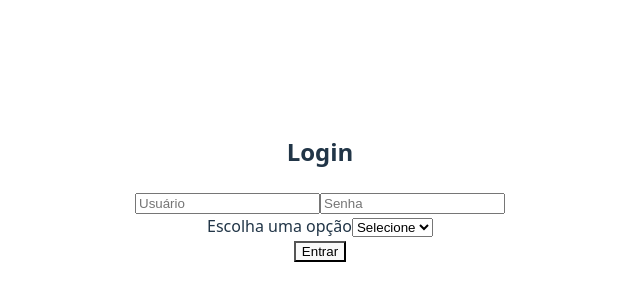
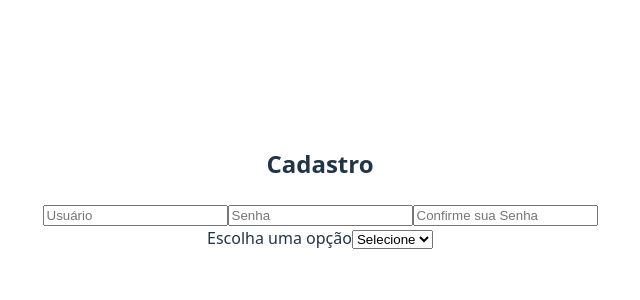
Before and after one commit to ThiagoKagoiki/botao-cidadao, a React (Vite) app: page / in a window 1280 px wide. Shown: the part 212-512 px from the top of the page, without its empty margins (320-960 px from the left). Built offline with nearby package versions, Linux system fonts and the light colour scheme.

Commit message:
inicializando o sistema de cadastro

```diff
--- a/src/App.jsx
+++ b/src/App.jsx
@@ -1,11 +1,12 @@
 
 import './App.css'
-import { BrowserRouter as Router, Routes, Route, Navigate } from 'react-router-dom';
+import { BrowserRouter as Router, Routes, Route } from 'react-router-dom';
 import { Login } from './Pages/Login.jsx';
 import { AuthProvider } from './Contexts/AuthContext.jsx';
 import { Home } from './Pages/Home.jsx';
 import { PrivateRoute } from './Componentes/PrivateRoute.jsx';
 import { Prefeitura } from './Pages/Prefeitura.jsx';
+import { Cadastro } from './Pages/Cadastro.jsx';
 
 
 function App() {
@@ -15,7 +16,8 @@ function App() {
       <AuthProvider>
         <Router>
           <Routes>
-            <Route path='/' element={<Login/>}/>
+            <Route path='/' element={<Cadastro/>}/>
+            <Route path='/login' element={<Login/>}/>
             <Route path='/home' element={
               <PrivateRoute>
 
--- /dev/null
+++ b/src/Componentes/MenuDropCadastro.jsx
@@ -0,0 +1,20 @@
+import React, { useState } from "react";
+
+export const MenuDropCadastro = ({position, setPosition}) => {
+
+
+    const handleOption = (e) => {
+        setPosition(e.target.value)
+        console.log('Valor selecionado:', e.target.value);
+    }
+
+    return(
+        <div>
+            <label htmlFor="">Escolha uma opção</label>
+            <select name="" id="select-position" value={position} onChange={handleOption}>
+                <option value="">Selecione</option>
+                <option value="cidadao">Cidadão</option>
+            </select>
+        </div>
+    )
+}
--- a/src/Componentes/MenuDrop.jsx
+++ b/src/Componentes/MenuDropLogin.jsx
@@ -1,6 +1,6 @@
 import React, { useState } from "react";
 
-export const MenuDrop = ({position, setPosition}) => {
+export const MenuDropLogin = ({position, setPosition}) => {
 
 
     const handleOption = (e) => {
--- /dev/null
+++ b/src/Pages/Cadastro.jsx
@@ -0,0 +1,36 @@
+import React, { useState } from "react";
+import { MenuDropCadastro } from "../Componentes/MenuDropCadastro";
+import { useNavigate } from "react-router-dom";
+
+export const Cadastro = () => {
+
+    const [username, setUsername] = useState('')
+    const [password, setPassword] = useState('')
+    const [position, setPosition] = useState('')
+    const navigate = useNavigate();
+
+    const handleSubmit = async(e) => {
+        e.preventDefault() //impede que a pagina recarregue
+
+
+        if(position === 'cidadao'){
+            navigate('/home')
+        }else{
+            alert("Usuário já existente ou opção inválida")
+        }
+
+        // console.log(userName)
+        // console.log(password)
+        console.log('position: ', position)
+    }
+
+    return(
+        <form onSubmit={handleSubmit}>
+            <h2>Cadastro</h2>
+            <input type="text" placeholder="Usuário"/>
+            <input type="text" placeholder="Senha"/>
+            <input type="text" placeholder="Confirme sua Senha"/>
+            <MenuDropCadastro position={position} setPosition={setPosition}/>
+        </form>
+    )
+}
--- a/src/Pages/Home.jsx
+++ b/src/Pages/Home.jsx
@@ -15,7 +15,7 @@ export const Home = () => {
 
 
     const handleBack = () => {
-        navigate('/')
+        navigate('/login')
     }
 
 
--- a/src/Pages/Login.jsx
+++ b/src/Pages/Login.jsx
@@ -1,7 +1,7 @@
 import { useState } from "react"
 import { useNavigate } from "react-router-dom"
 import { useAuth } from "../Hooks/useAuth"
-import { MenuDrop } from "../Componentes/MenuDrop"
+import { MenuDropLogin } from "../Componentes/MenuDropLogin"
 
 export const Login = () => {
 
@@ -34,7 +34,7 @@ export const Login = () => {
             <h2>Login</h2>
             <input type="text" placeholder="Usuário" value={username} onChange={(e) => setUsername(e.target.value)}/>
             <input type="password" placeholder="Senha" value={password} onChange={(e) => setPassword(e.target.value)}/>
-            <MenuDrop position={position} setPosition={setPosition}/>
+            <MenuDropLogin position={position} setPosition={setPosition}/>
             <button type="submit">Entrar</button>
         </form>
     )
--- a/src/Pages/Prefeitura.jsx
+++ b/src/Pages/Prefeitura.jsx
@@ -15,7 +15,7 @@ export const Prefeitura = () => {
 
 
     const handleBack = () => {
-        navigate('/')
+        navigate('/login')
     }
 
 
```
